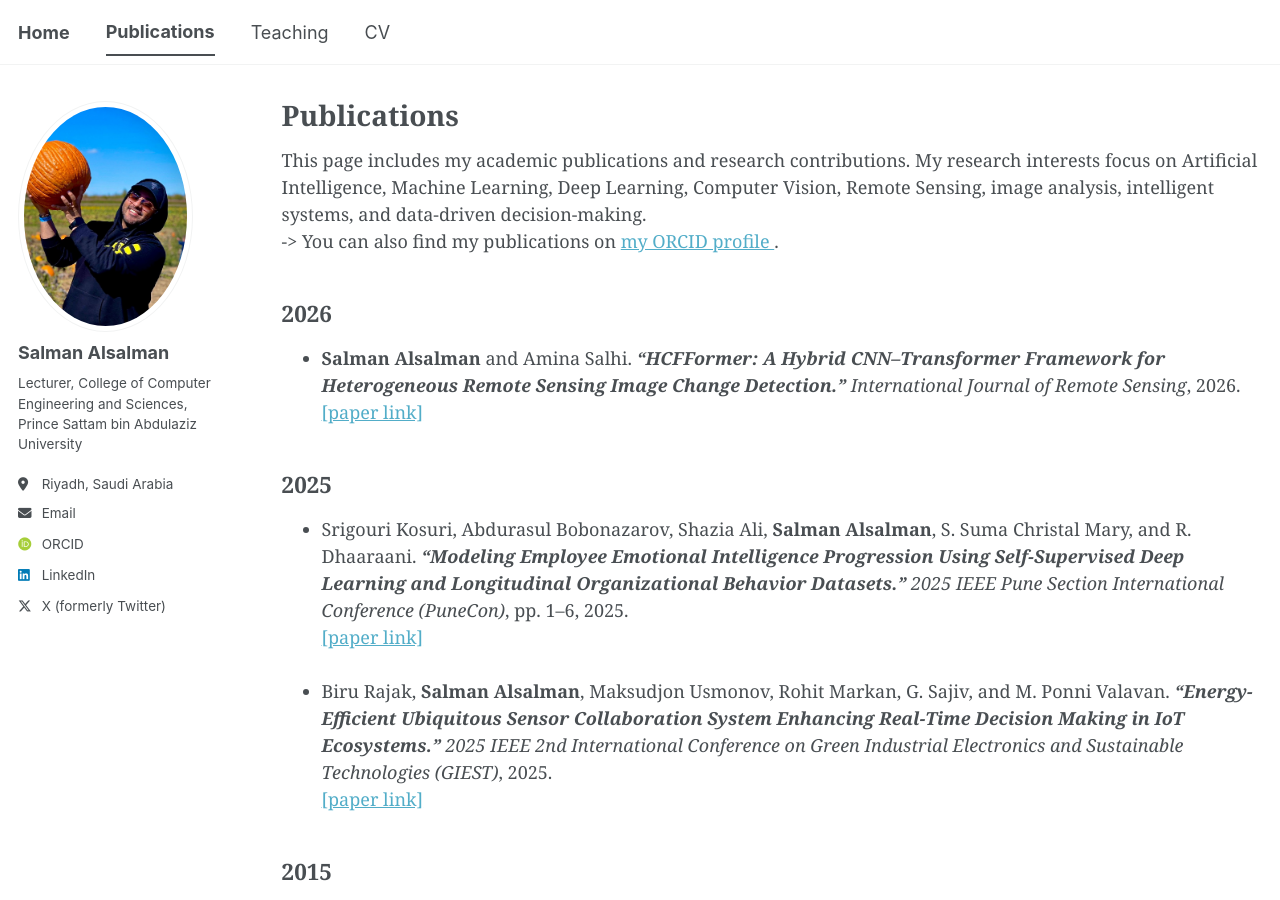
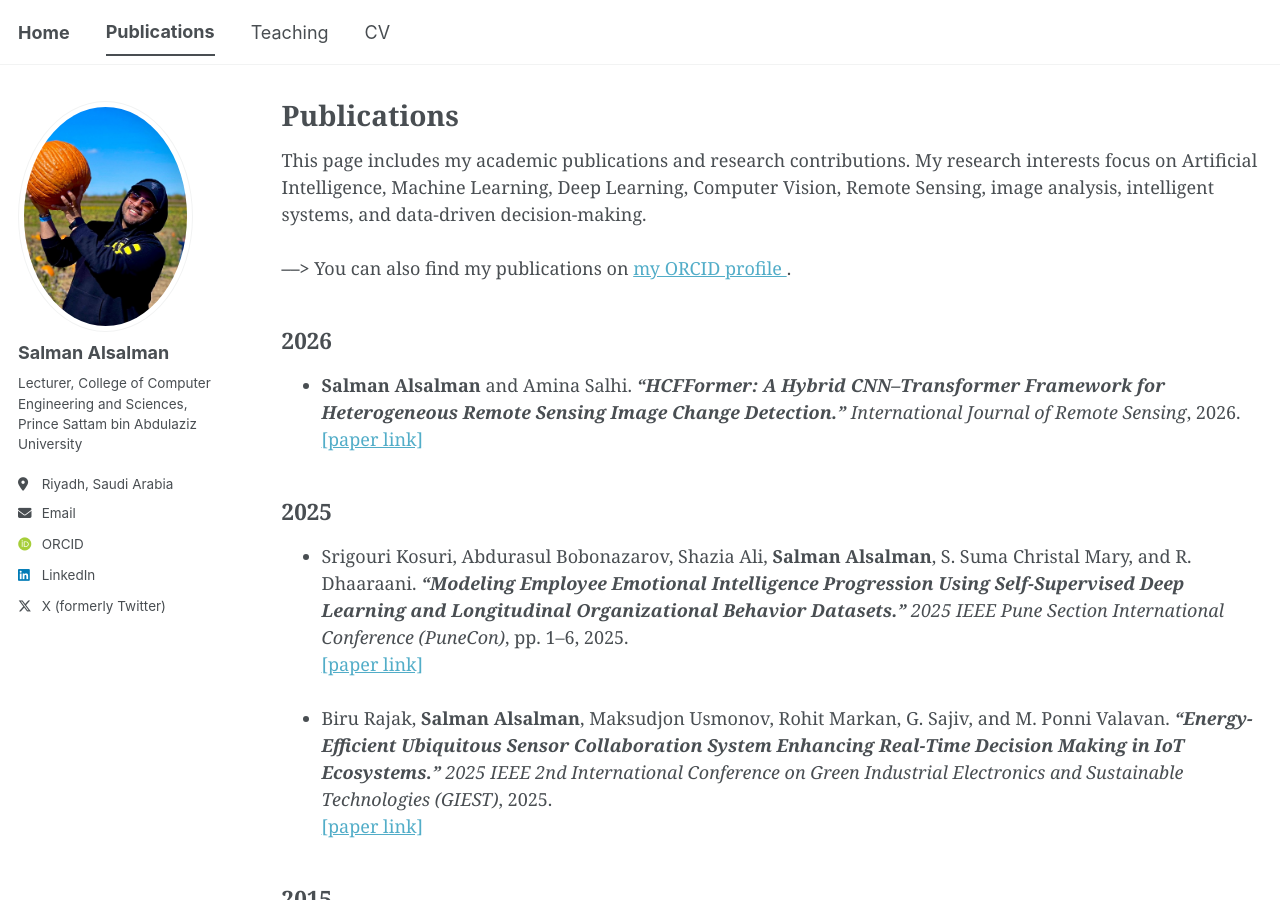
Before and after one commit to x1xSAS/x1xSAS.github.io, a Jekyll site: the page built from _pages/publications.html, in a window 1280 px wide and 900 px high. Built offline with Jekyll 4.4.1, drawn with Linux system fonts in a browser that asks for light colours; some web fonts are replaced; a script bundle is joined from its source files by our own code; library files that are not in the unit come from our copies.

```diff
--- a/_pages/publications.html
+++ b/_pages/publications.html
@@ -9,8 +9,8 @@ author_profile: true
 <p>
    This page includes my academic publications and research contributions. My research interests focus on Artificial Intelligence,
    Machine Learning, Deep Learning, Computer Vision, Remote Sensing, image analysis, intelligent systems, and data-driven decision-making.
-   <br>
-   -> You can also find my publications on
+   <br><br>
+   <b>––></b> You can also find my publications on
    <a href="https://orcid.org/0009-0009-0098-367X"
       target="_blank"
       rel="noopener noreferrer">
```
